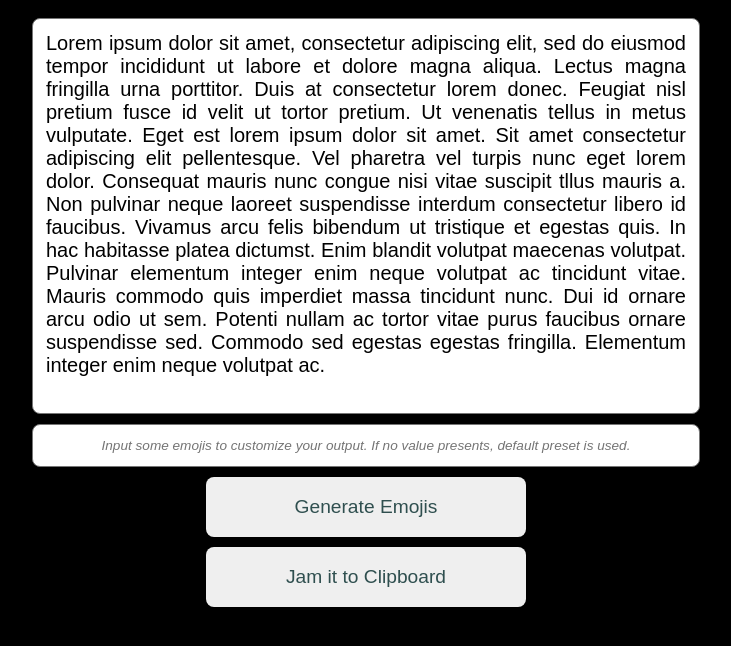
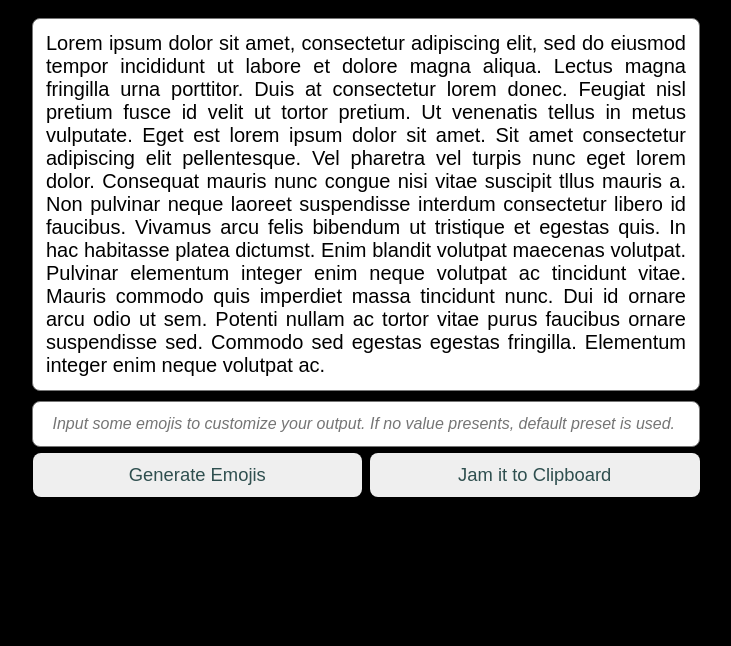
Before and after one commit to zachvoxwattz/Khati.com, a plain HTML site: page Application.html in a window 1280 px wide. Shown: the part 102-748 px from the top of the page, without its empty margins (274-1005 px from the left). Drawn offline with Linux system fonts and the light colour scheme.

Commit message:
v2.5
- Made the UI the same as the React one

```diff
--- a/Application.html
+++ b/Application.html
@@ -12,11 +12,13 @@
     <body>
         <h1>Khati.com Deluxo</h1>
 
-        <textarea readonly class="emoBox" id="contentArea" rows="16">Lorem ipsum dolor sit amet, consectetur adipiscing elit, sed do eiusmod tempor incididunt ut labore et dolore magna aliqua. Lectus magna fringilla urna porttitor. Duis at consectetur lorem donec. Feugiat nisl pretium fusce id velit ut tortor pretium. Ut venenatis tellus in metus vulputate. Eget est lorem ipsum dolor sit amet. Sit amet consectetur adipiscing elit pellentesque. Vel pharetra vel turpis nunc eget lorem dolor. Consequat mauris nunc congue nisi vitae suscipit tllus mauris a. Non pulvinar neque laoreet suspendisse interdum consectetur libero id faucibus. Vivamus arcu felis bibendum ut tristique et egestas quis. In hac habitasse platea dictumst. Enim blandit volutpat maecenas volutpat. Pulvinar elementum integer enim neque volutpat ac tincidunt vitae. Mauris commodo quis imperdiet massa tincidunt nunc. Dui id ornare arcu odio ut sem. Potenti nullam ac tortor vitae purus faucibus ornare suspendisse sed. Commodo sed egestas egestas fringilla. Elementum integer enim neque volutpat ac.</textarea>
+        <textarea readonly class="emoBox" id="contentArea" rows="15">Lorem ipsum dolor sit amet, consectetur adipiscing elit, sed do eiusmod tempor incididunt ut labore et dolore magna aliqua. Lectus magna fringilla urna porttitor. Duis at consectetur lorem donec. Feugiat nisl pretium fusce id velit ut tortor pretium. Ut venenatis tellus in metus vulputate. Eget est lorem ipsum dolor sit amet. Sit amet consectetur adipiscing elit pellentesque. Vel pharetra vel turpis nunc eget lorem dolor. Consequat mauris nunc congue nisi vitae suscipit tllus mauris a. Non pulvinar neque laoreet suspendisse interdum consectetur libero id faucibus. Vivamus arcu felis bibendum ut tristique et egestas quis. In hac habitasse platea dictumst. Enim blandit volutpat maecenas volutpat. Pulvinar elementum integer enim neque volutpat ac tincidunt vitae. Mauris commodo quis imperdiet massa tincidunt nunc. Dui id ornare arcu odio ut sem. Potenti nullam ac tortor vitae purus faucibus ornare suspendisse sed. Commodo sed egestas egestas fringilla. Elementum integer enim neque volutpat ac.</textarea>
 
-        <textarea class="customEmoBox" id="customEmoji" rows="1" placeholder="Input some emojis to customize your output. If no value presents, default preset is used."></textarea>
+        <textarea class="customEmoBox" id="customEmoji" rows="1" placeholder="Input some emojis to customize your output. If no value presents, default preset is used. "></textarea>
 
-        <button id="genButt" class="genButt" onclick="generateEmojis()">Generate Emojis</button>
-        <button id="copButt" class="copButt" onclick="copyToClipboard()">Jam it to Clipboard</button>
+        <div id="buttonbox">
+            <button id="genButt" class="genButt" onclick="generateEmojis()">Generate Emojis</button>
+            <button id="copButt" class="copButt" onclick="copyToClipboard()">Jam it to Clipboard</button>
+        </div>
     </body>
 </html>
--- a/scripts/app.css
+++ b/scripts/app.css
@@ -3,10 +3,8 @@
     margin: 0;
     padding: 0;
 }
-:focus
-{
-    outline: none;
-}
+:focus {  outline: none; }
+
 h1
 {
     padding: 1.5%;
@@ -45,20 +43,10 @@ h1
 }
 */
 
-body
-{
-    background-color: black;
-}
-
-.emoBox, .customEmoBox, button
-{
-    border-radius: 8px;
-}
+body {  background-color: black; }
 
 .emoBox::selection
-{
-    background-color: transparent;
-}
+{ background-color: transparent; }
 
 .emoBox
 {
@@ -66,6 +54,7 @@ body
     padding: 1%;
     width: 50%;
     font-size: 125%;
+    border-radius: 8px;
     font-family: sans-serif;
     text-align: justify;
     display: block;
@@ -79,7 +68,8 @@ body
 {
     padding: 1%;
     width: 50%;
-    font-size: 85%;
+    font-size: 100%;
+    border-radius: 8px;
     font-family: sans-serif;
     text-align: center;
     font-style: normal;
@@ -90,54 +80,37 @@ body
     background-color: white;
 }
 
-.customEmoBox::placeholder
-{
-    font-style: italic
-}
-
+.customEmoBox::placeholder { font-style: italic }
 
 button
 {
-    text-align: center;
-    display: flex;
-    align-items: center;
-    font-size: 120%;
+    border-width: 0%;
+    border-radius: 8px;
+    width: 25.75%;
+    height: 5.5vh;
+    font-size: 115%;
+    margin-top: 0.5%;
+    margin-left: 0.15%;
+    margin-right: 0.15%;
+    transition-duration: 500ms;
+    outline: none;
+    border: none;
     font-family: sans-serif;
-    border-width: 0px;
-    width: 25%;
-    height: 7.5vh;
-    display: flex;
-    display: grid;
-    margin: auto;
-    margin-top: 10px;
-    transition-duration: 500ms;
     color:darkslategray;
 }
+
+#buttonbox { text-align: center }
 
 button:active
 {
     color: white;
-    border-style: outset
+    transition-duration: 200ms;
 }
 
-.genButt:hover
-{
-    background-color: lime;
-}
+button:focus { outline: none }
 
-.genButt:active
-{
-    transition-duration: 200ms;
-    background-color: green;
-}
+.genButt:hover { background-color: lime; }
+.genButt:active { background-color: green; }
 
-.copButt:hover
-{
-    background-color: aqua;
-}
-
-.copButt:active
-{
-    transition-duration: 200ms;
-    background-color: #054d95 ;
-}
+.copButt:hover { background-color: aqua; }
+.copButt:active { background-color: #054d95; }
--- a/scripts/core.js
+++ b/scripts/core.js
@@ -70,3 +70,9 @@ function playSound(name)
     audioFile.volume = 0.05
     audioFile.play()
 }
+
+function onChangeTest(val)
+{
+    console.log(val)
+    console.log(document.getElementById('customEmoji').value)
+}
```
Also changed, not shown: resources/img/appicon.ico (added), resources/img/tabicon.png.
